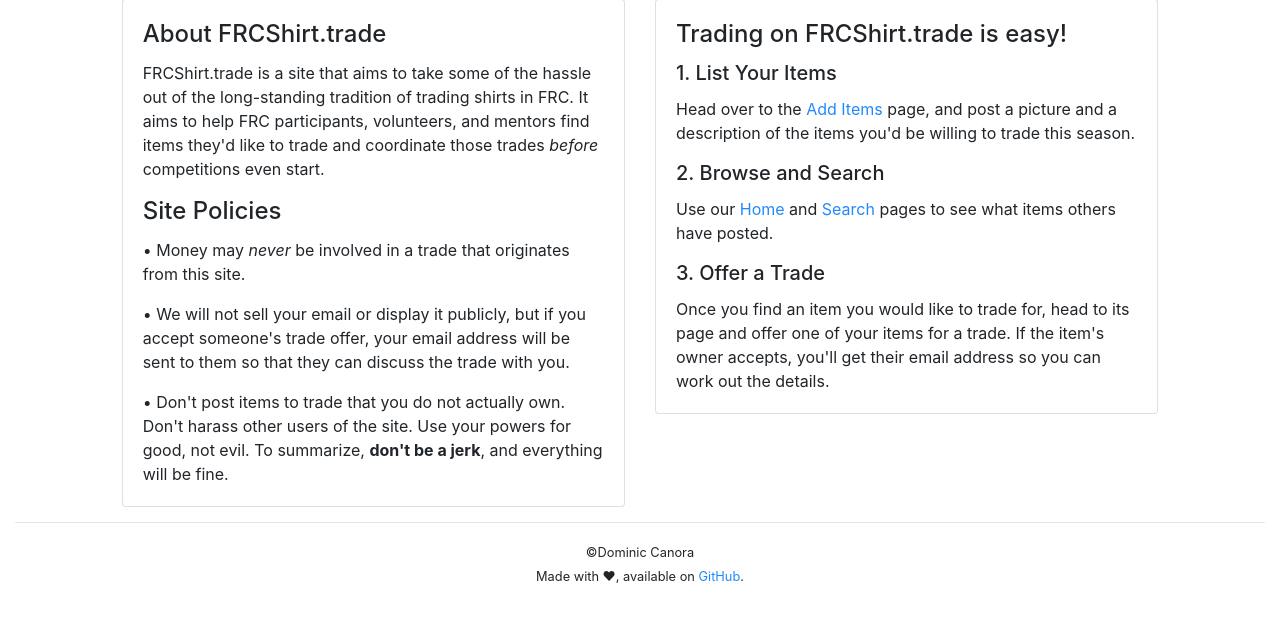
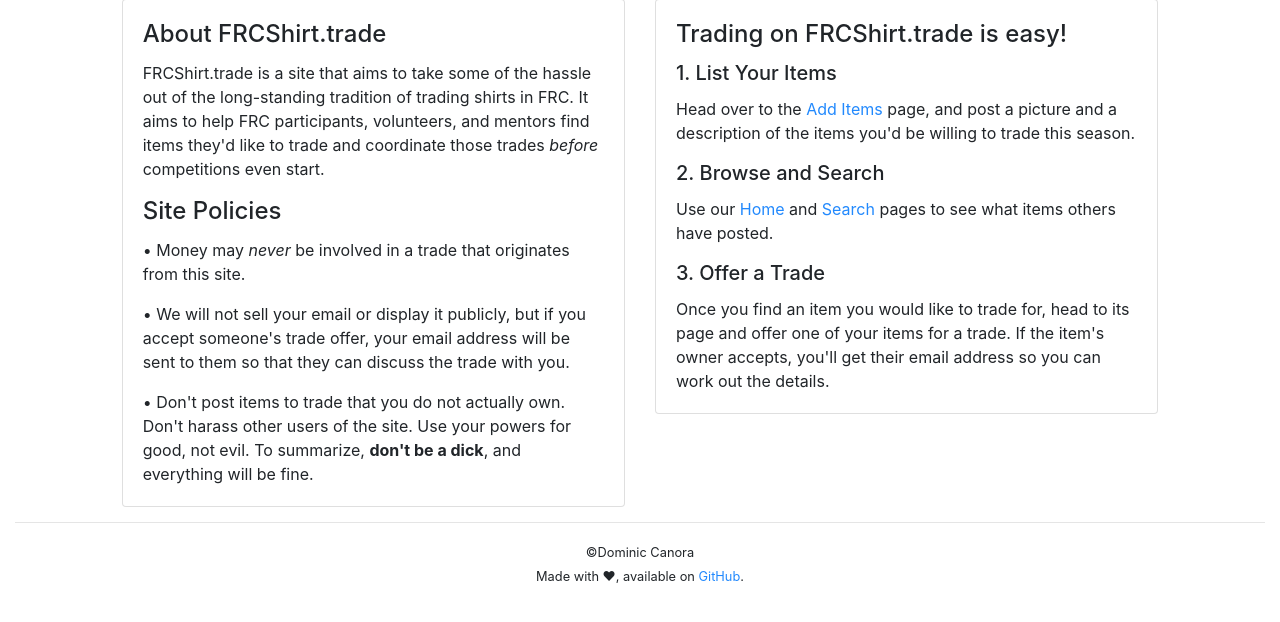
Before and after one commit to dc74089/oneshirt, a Django app: page /about/ in a window 1280 px wide. Shown: the part 71-693 px from the top of the page. Run offline with Django 3.2, Linux system fonts and the light colour scheme; the visitor is signed in with stand-in values (Sample User, id 1); some libraries are stand-ins or nearby versions.

Commit message:
Critical change to the about page.

```diff
--- a/trade/templates/trade/index_about.html
+++ b/trade/templates/trade/index_about.html
@@ -16,7 +16,7 @@
             trade offer, your email address will be sent to them so that they can discuss the trade with you.</p>
           <p class="card-text">&bull; Don't post items to trade that you do not actually own. Don't harass other users
             of the site. Use your powers for good, not evil. To summarize, <b>don't be a {% if request.user.is_staff %}
-              jerk{% else %}jerk{% endif %}</b>, and everything will be fine. </p>
+              dick{% else %}jerk{% endif %}</b>, and everything will be fine. </p>
         </div>
       </div>
     </div>
```
